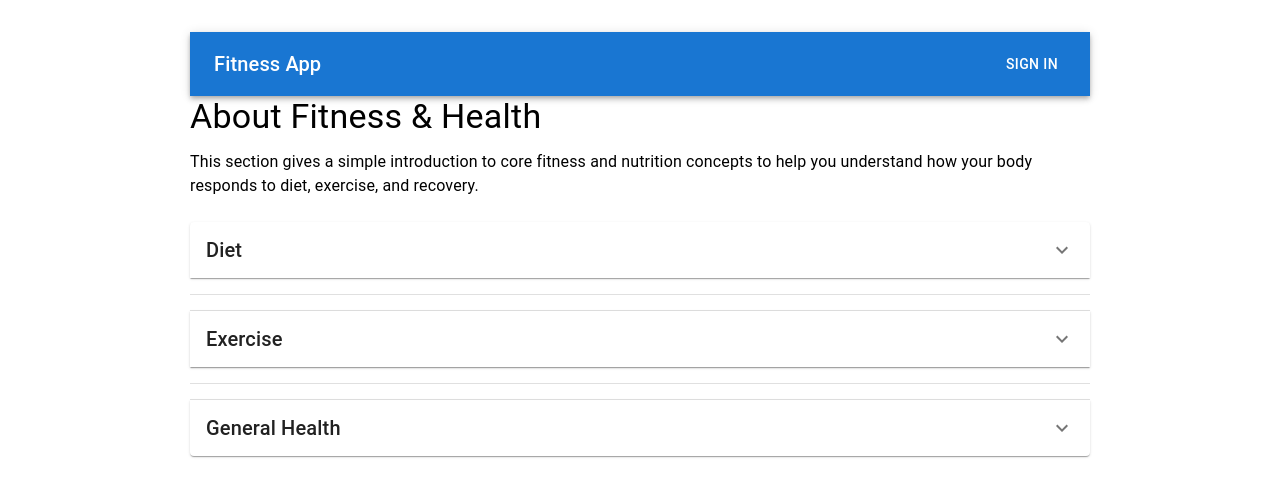
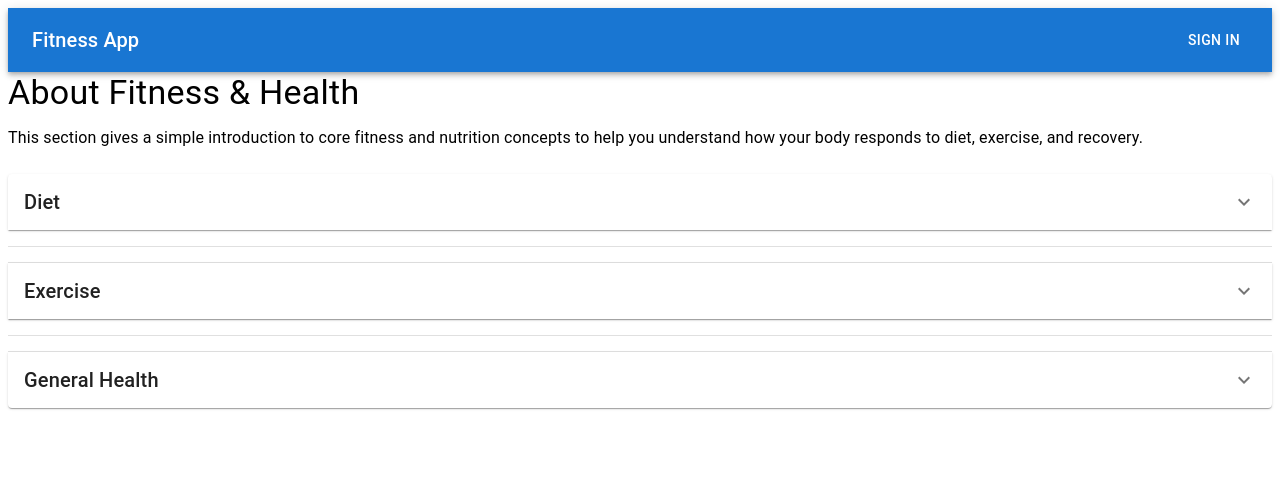
Before and after one commit to zsenu/fitness_app, a React (Vite) app in the folder frontend/app/: page /about in a window 1280 px wide. Shown: the top 496 px of the page. Built offline with nearby package versions, Linux system fonts and the light colour scheme; no server answers.

Commit message:
slight UI tweak

```diff
--- a/frontend/app/src/pages/AboutPage.tsx
+++ b/frontend/app/src/pages/AboutPage.tsx
@@ -4,7 +4,7 @@ import NavBar from '../components/NavBar';
 
 function AboutPage() {
     return (
-    <Box sx = {{ maxWidth: 900, mx: 'auto', p: 3 }}>
+    <>
         <NavBar parent = 'about' />
         <Typography variant = 'h4' gutterBottom>
             About Fitness & Health
@@ -140,7 +140,7 @@ function AboutPage() {
                 </Typography>
             </AccordionDetails>
         </Accordion>
-    </Box>
+    </>
     );
 };
 
```
